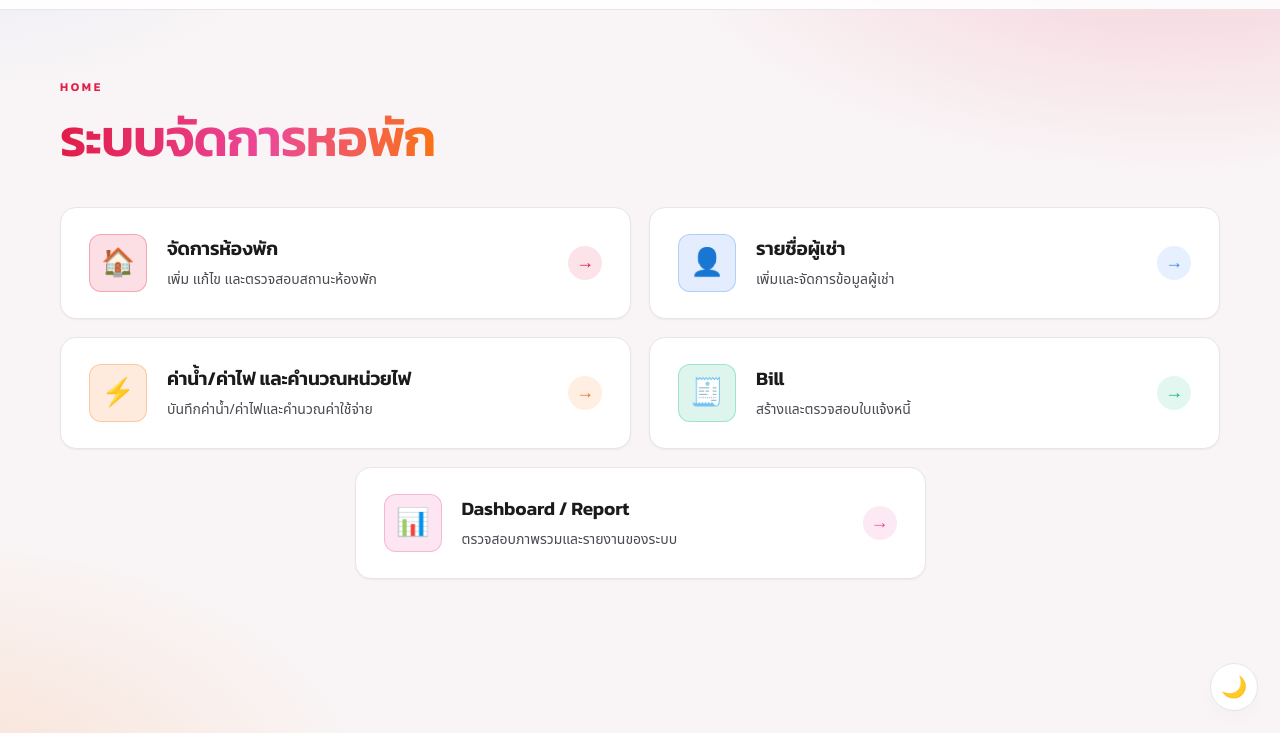
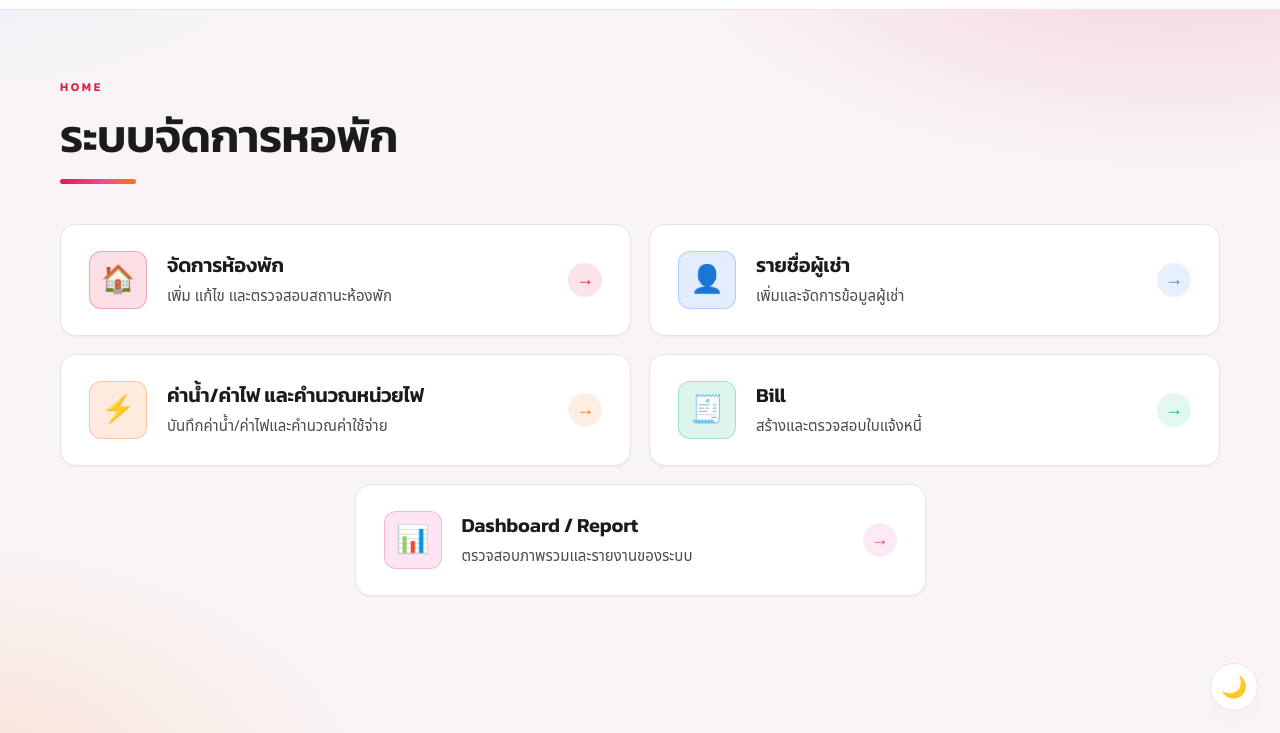
Before and after one commit to RaRoiz/OnlineDormManagement, a website built with Vite: page frontend/index.html in a window 1280 px wide. Shown: the part 67-800 px from the top of the page. Built offline with nearby package versions, Linux system fonts and the light colour scheme; a web font is replaced by a local one.

Commit message:
fix  ui homepage

```diff
--- a/frontend/src/pages/home/home.css
+++ b/frontend/src/pages/home/home.css
@@ -143,23 +143,34 @@
   margin: 12px 0 0;
 
   max-width: 18ch;
-  font-size: clamp(32px, 5.5vw, 52px);
+
+  /* ตัวหนังสือสีทึบ อ่านชัดทุกพื้นหลัง */
+  color: var(--ink);
+
+  font-size: clamp(30px, 5vw, 46px);
   font-weight: 600;
-  line-height: 1.08;
-  letter-spacing: -0.02em;
+  line-height: 1.15;
+  letter-spacing: -0.01em;
+}
 
-  /* หัวข้อไล่เฉดสีสดใส */
+/* เส้นไล่เฉดสั้นๆ ใต้หัวข้อ
+   เก็บความ colorful ไว้โดยไม่กวนการอ่าน */
+.home-heading::after {
+  content: "";
+
+  display: block;
+  width: 76px;
+  height: 5px;
+
+  margin-top: 16px;
+
   background: linear-gradient(
-    92deg,
+    90deg,
     var(--brand),
     #ec4899 55%,
     #f97316
   );
-  -webkit-background-clip: text;
-  background-clip: text;
-  color: transparent;
-
-  width: fit-content;
+  border-radius: var(--r-pill);
 }
 
 /* =========================
@@ -257,16 +268,17 @@
 
 .menu-card h2 {
   margin: 0;
-  font-size: 19px;
+  font-size: 20px;
   font-weight: 600;
+  line-height: 1.3;
 }
 
 .menu-card p {
-  margin: 6px 0 0;
+  margin: 7px 0 0;
 
   color: var(--ink-soft);
-  font-size: 14px;
-  line-height: 1.55;
+  font-size: 15px;
+  line-height: 1.6;
 }
 
 .menu-status {
```
